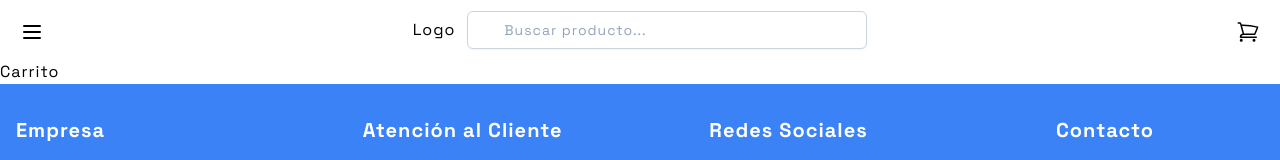
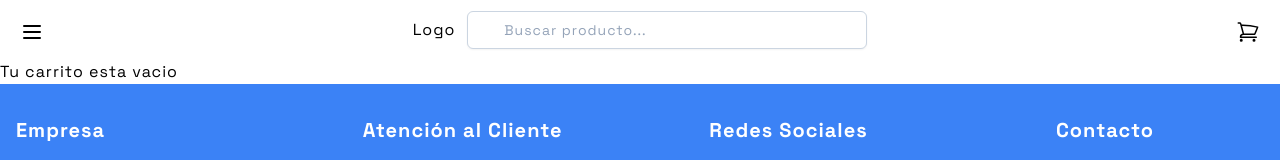
Before and after one commit to DavidReque/store, a Next.js app: page /carrito in a window 1280 px wide. Shown: the top 160 px of the page. Built offline with nearby package versions, Linux system fonts and the light colour scheme.

Commit message:
Tu carrito esta vacio

```diff
--- a/app/carrito/page.jsx
+++ b/app/carrito/page.jsx
@@ -8,7 +8,9 @@ export default function Carrito () {
 
   return (
     <div>
-      <h1>Carrito</h1>
+      {cartItems.length <= 0 && (
+        <h1>Tu carrito esta vacio</h1>
+      )}
       <ul>
         {cartItems.map((item) => (
           <div key={item.id}>
```
